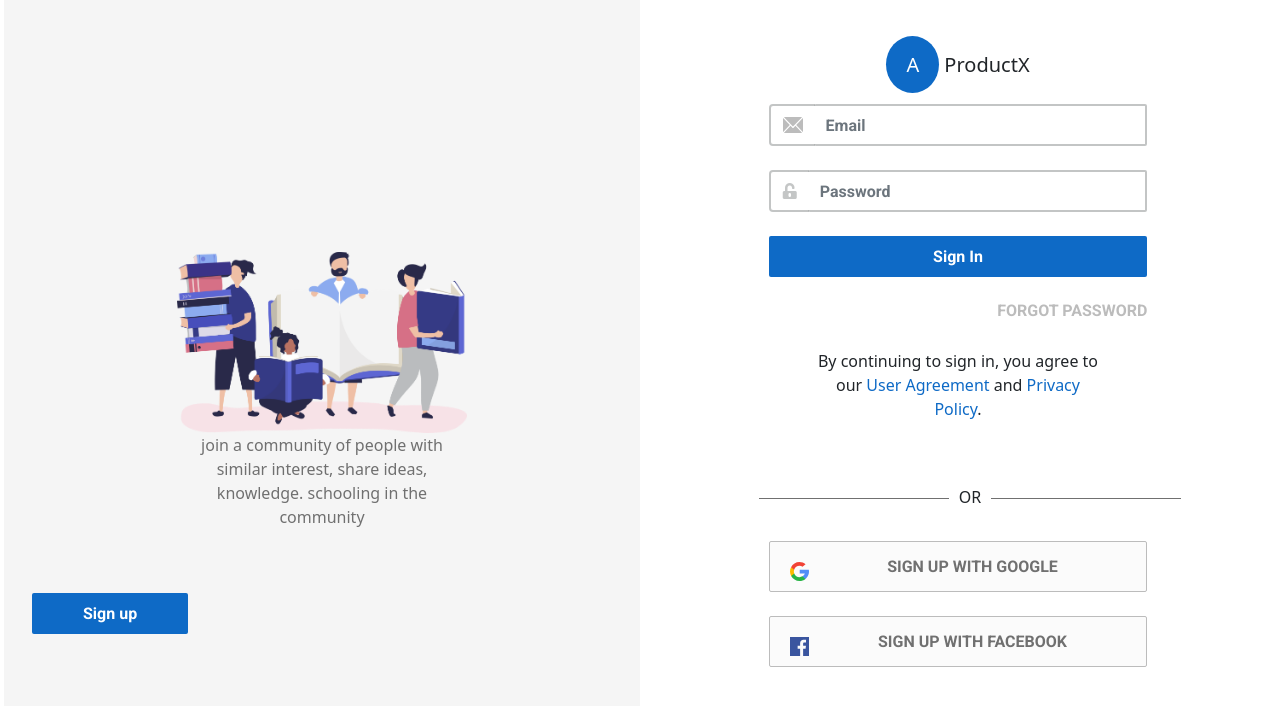
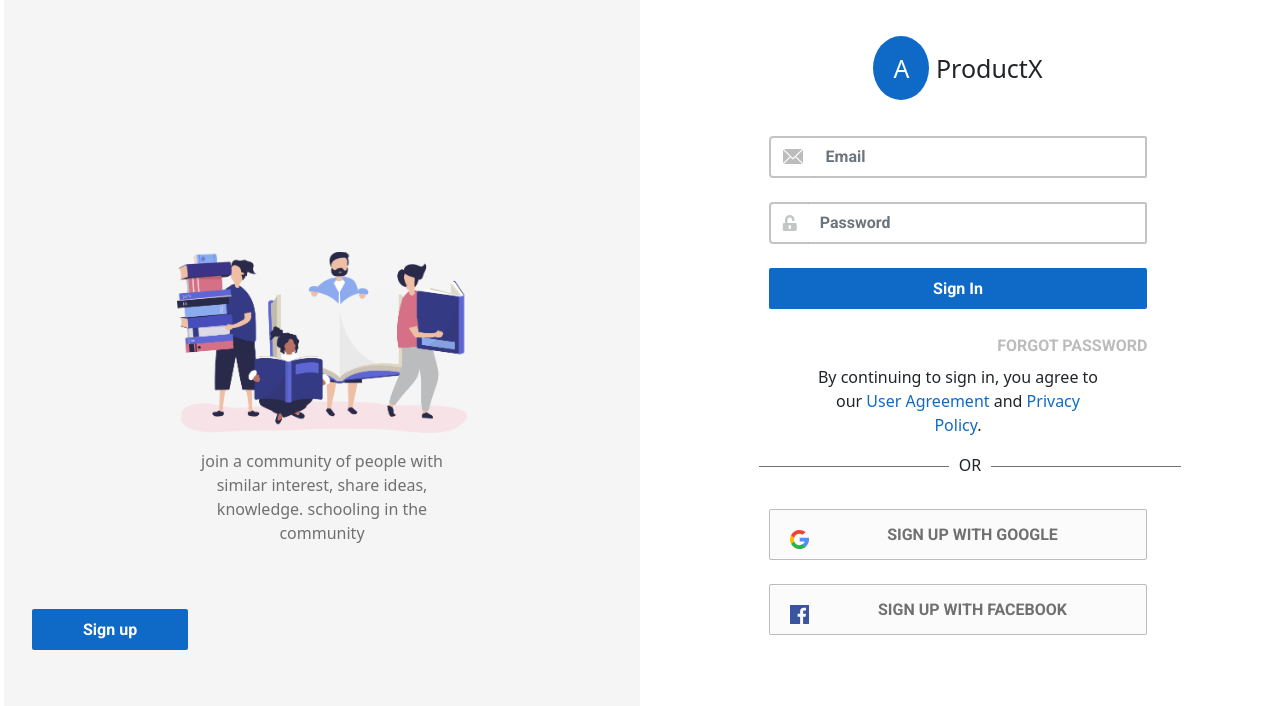
Before and after one commit to AccelerateHub/ProjectX, a plain HTML site: page index.html in a window 1280 px wide. Drawn offline with Linux system fonts and the light colour scheme.

Commit message:
initial commit

```diff
--- a/css/main.css
+++ b/css/main.css
@@ -13,7 +13,7 @@
     height: 100vh !important;
 }
 .head-title{
-    font-size: 20px;
+    font-size: 25px;
 }
 .text-span{
     color: #FFFFFF;
@@ -95,7 +95,6 @@
 }
 
 .forgot-pass{
-    float: right;
     text-decoration: none;
     font: Bold 16px/19px Roboto;
     letter-spacing: 0px;
--- a/index.html
+++ b/index.html
@@ -20,7 +20,7 @@
                     <div class="row justify-content-center">
                         <div class="col-12 col-md-11 col-lg-6">
 
-                    <p class="join">
+                    <p class="join mt-3">
                         join a community of people with similar interest, share ideas, knowledge. schooling in the community
                     </p>
                         </div>
@@ -38,7 +38,7 @@
                 <div class="container">
                     <div class="row justify-content-center">
                         <div class="col-12 col-md-12 col-lg-8">
-                            <div class="head-title text-center mb-4">
+                            <div class="head-title text-center mb-5">
                                 <p class="text-header"><Span class="text-span">A</Span> <span class="text-span2">ProductX</span></p>
                         </div>
                                 <form id="form" class="text-center mb-4">
@@ -57,11 +57,11 @@
                                     </div>
                                     <button type="submit" class="btn form-control sign-up-btn">Sign In</button>
                                     </form>
-                                   <div class="forgot ">
+                                   <div class="forgot text-right pb-2">
                                     <a href="#" class="forgot-pass">FORGOT PASSWORD</a>
                                    </div>
 
-                                    <div class="term-conditions text-center p-5">
+                                    <div class="term-conditions text-center pl-5 pr-5">
                                         <p>By continuing to sign in, you agree to our <a href="#">User Agreement</a> and <a href="#">Privacy Policy</a>.</p>
                                     </div>
 
```
Also changed, not shown: sign-up.html (+14 -12 lines).
